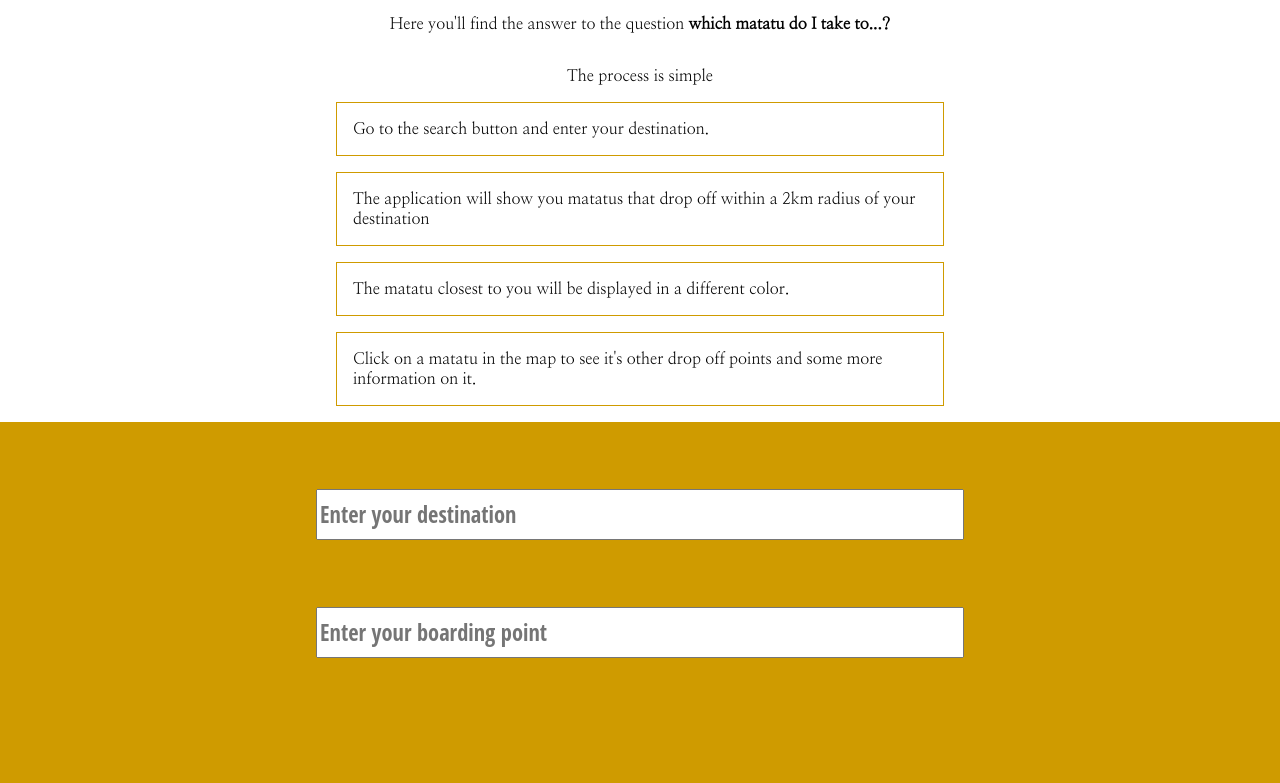
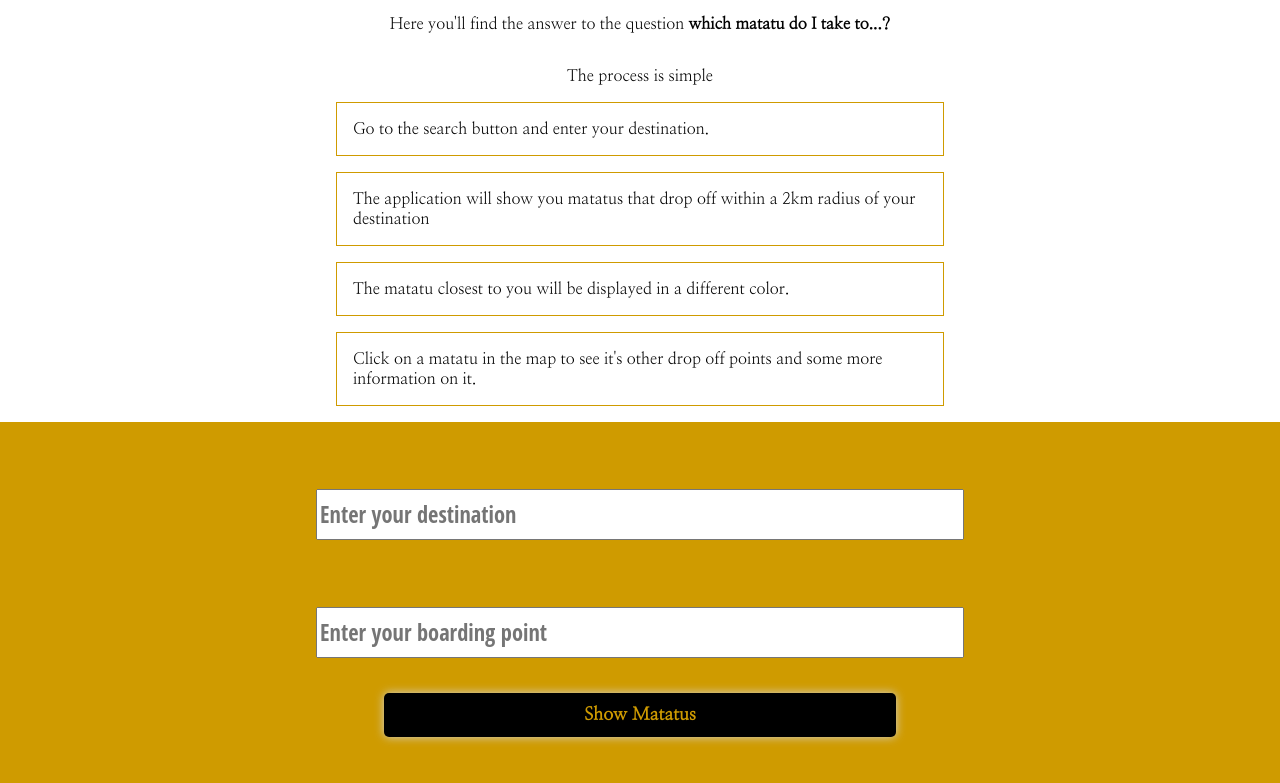
Before and after one commit to Kirera-Wainaina/which-matatu, a website: page frontend/html/home.html in a window 1280 px wide. Shown: the part 139-922 px from the top of the page. Drawn offline with Linux system fonts and the light colour scheme; some packages are replaced by stand-ins of ours.

Commit message:
Create a button and give it colors

```diff
--- a/frontend/css/home.css
+++ b/frontend/css/home.css
@@ -14,7 +14,7 @@ body {
     grid-template-columns: repeat(12, 1fr);
 }
 
-h1, h2, h3, h4, p {
+h1, h2, h3, h4, p, button {
     font-family: "Nanum Myeongjo", serif;
 }
 
@@ -123,7 +123,7 @@ h1 {
 }
 
 #boarding-prediction-container {
-    top: 15.5em;
+    top: 15em;
 }
 
 .prediction {
@@ -144,6 +144,23 @@ h1 {
 .prediction:active {
     color: white;
     background-color: black;
+}
+
+#show-button {
+    margin-top: 2em;
+    width: 40vw;
+    height: 2.5em;
+    font-size: 1.1em;
+    font-weight: 600;
+    color: var(--wm-gold);
+    border: none;
+    background-color: black;
+    border-radius: 5px;
+    box-shadow: 0px 0px 10px lightgrey;
+}
+
+#show-button:active {
+    /* box-shadow: 2px 6px 5px white; */
 }
 
 @media (max-width: 500px) {
@@ -198,4 +215,9 @@ h1 {
 	padding-top: .3em;
 	padding-bottom: .3em;
     }
+
+    #show-button {
+	width: 75vw;
+	font-size: 1.2em;
+    }
 }
--- a/frontend/html/home.html
+++ b/frontend/html/home.html
@@ -43,6 +43,7 @@
 	     placeholder="Enter your boarding point"/>
       <div id="boarding-prediction-container"
 	   class="prediction-container"></div>
+      <button id="show-button">Show Matatus</button>
     </div>
   </body>
 </html>
```
